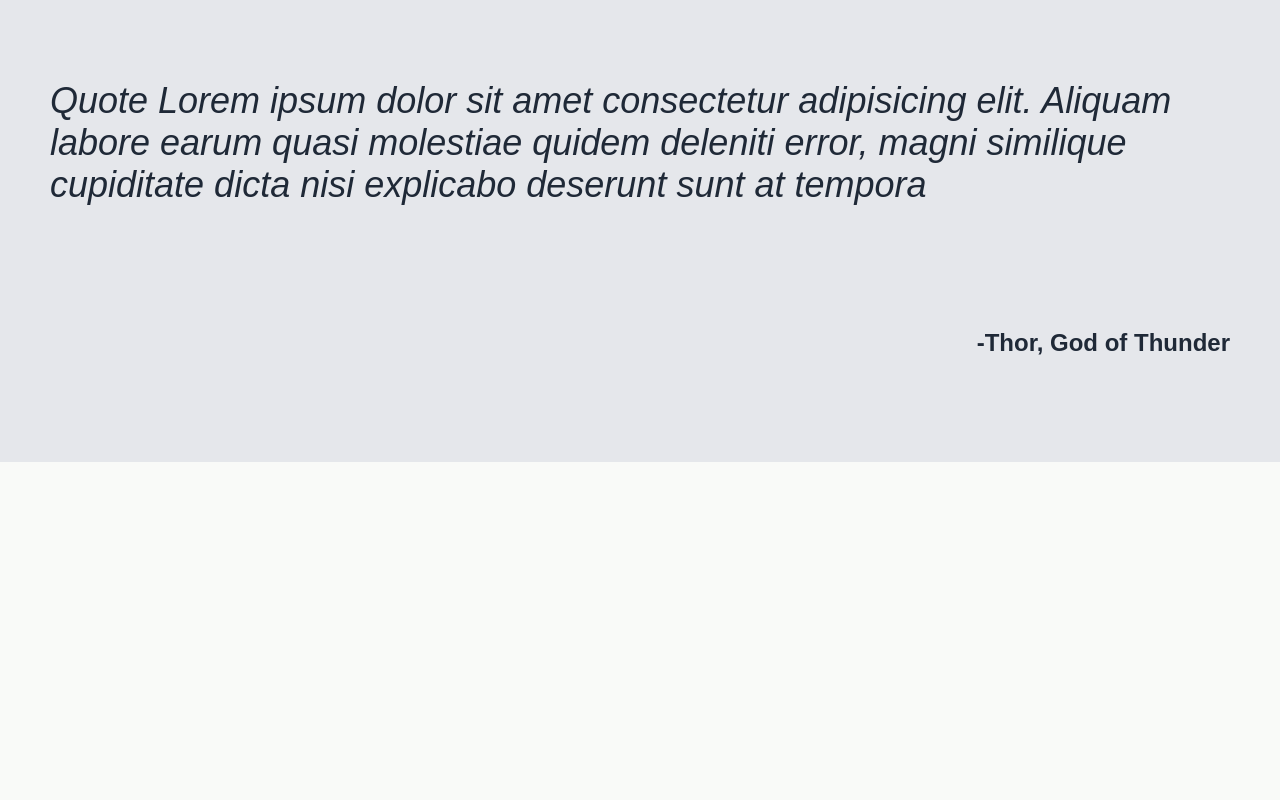
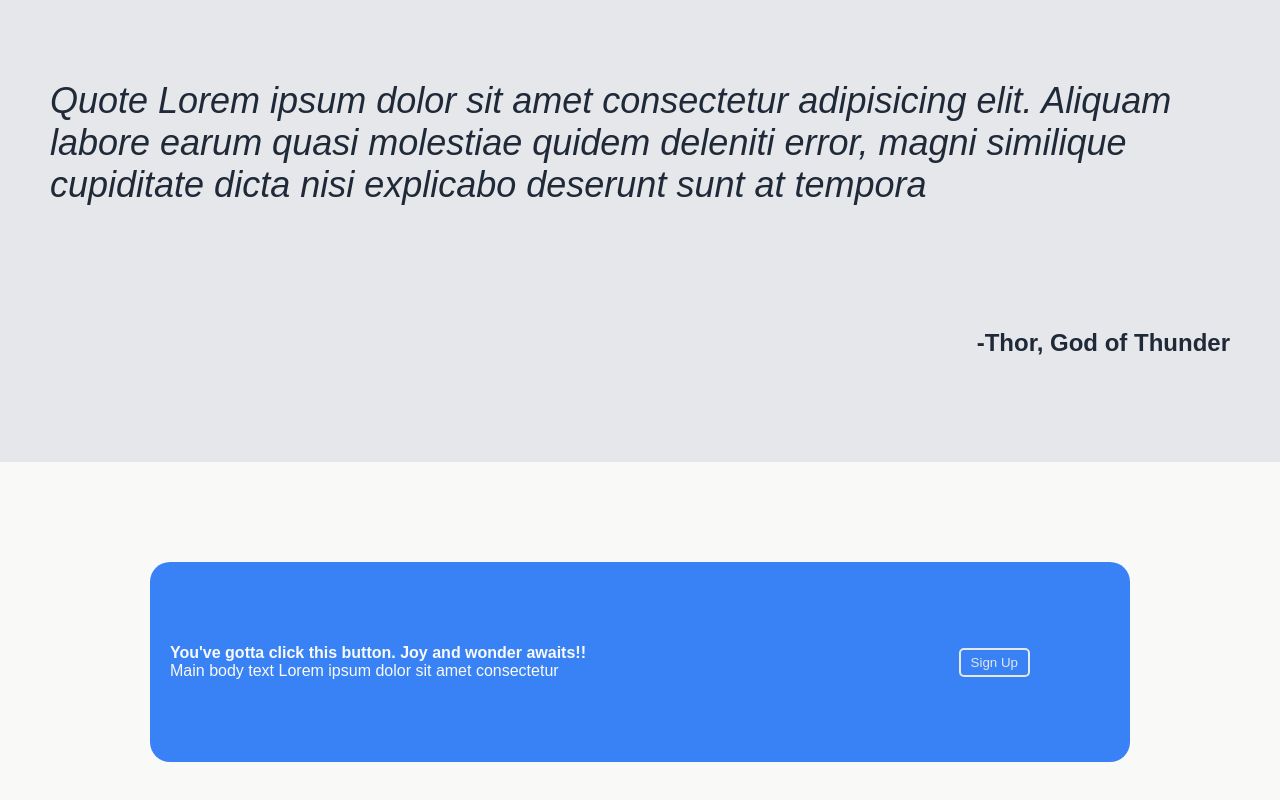
Before and after one commit to donnol87/landing-page-1, a plain HTML site: page index.html in a window 1280 px wide. Shown: the part 986-1786 px from the top of the page. Drawn offline with Linux system fonts and the light colour scheme.

Commit message:
Added final section to landing page. Final tweaks to be made on design next

```diff
--- a/index.html
+++ b/index.html
@@ -52,7 +52,15 @@
 
     </div>
     <div class="hero4">
-
+        <div class="hero4inner">
+            <div class="hero4text">
+                <div class="p4">You've gotta click this button. Joy and wonder awaits!!</div>
+                <div class="p5">Main body text Lorem ipsum dolor sit amet consectetur</div>
+            </div>
+            <div class="button2">
+                <button class="finalbutton">Sign Up</button>
+            </div>
+        </div>
     </div>
 
 </div>
--- a/style.css
+++ b/style.css
@@ -72,6 +72,10 @@
      margin-top: 20px;
      width: 100px;
      padding: 10px;
+     background-color: #3882F6;
+    color: #E5E7EB;
+    border: 2px solid #E5E7EB;
+    border-radius: 5px;
  }
 .heroheader{
      display: flex;
@@ -97,7 +101,7 @@
 .boxes{
     height: 100px;
     width: 100px;
-    border: 5px solid rgb(85, 78, 187);
+    border: 5px solid #3882F6;
     align-items: center;
     align-content: center;
     border-radius: 10px;
@@ -142,6 +146,7 @@
     width: 100vw;
     display: flex;
     justify-content: center;
+    align-items: center;
 }
 .p2{
     color: #1F2937;
@@ -155,3 +160,32 @@
     margin-left: auto;
 
 }
+.hero4inner{
+    background-color: #3882F6;
+    height: 200px;
+    width: 75vw;
+    border-radius: 20px;
+    display: flex;
+    align-items: center;
+    flex-wrap: wrap;
+    justify-content: space-between;
+    padding-left: 20px;
+
+}
+.p4{
+    font-weight: bold;
+
+}
+
+.button2{
+    padding-right: 100px ;
+
+}
+.finalbutton{
+   background-color: #3882F6;
+   color: #E5E7EB;
+   border: 2px solid #E5E7EB;
+   padding: 5px 10px;
+   border-radius: 5px;
+
+}
```
